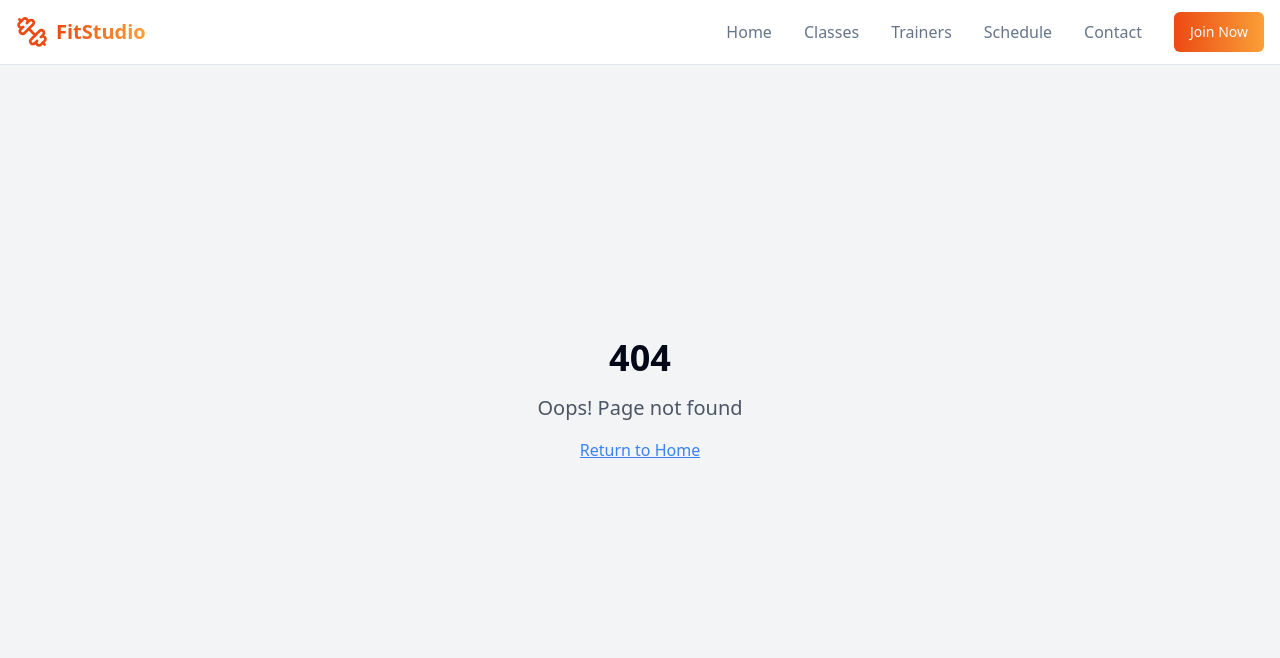
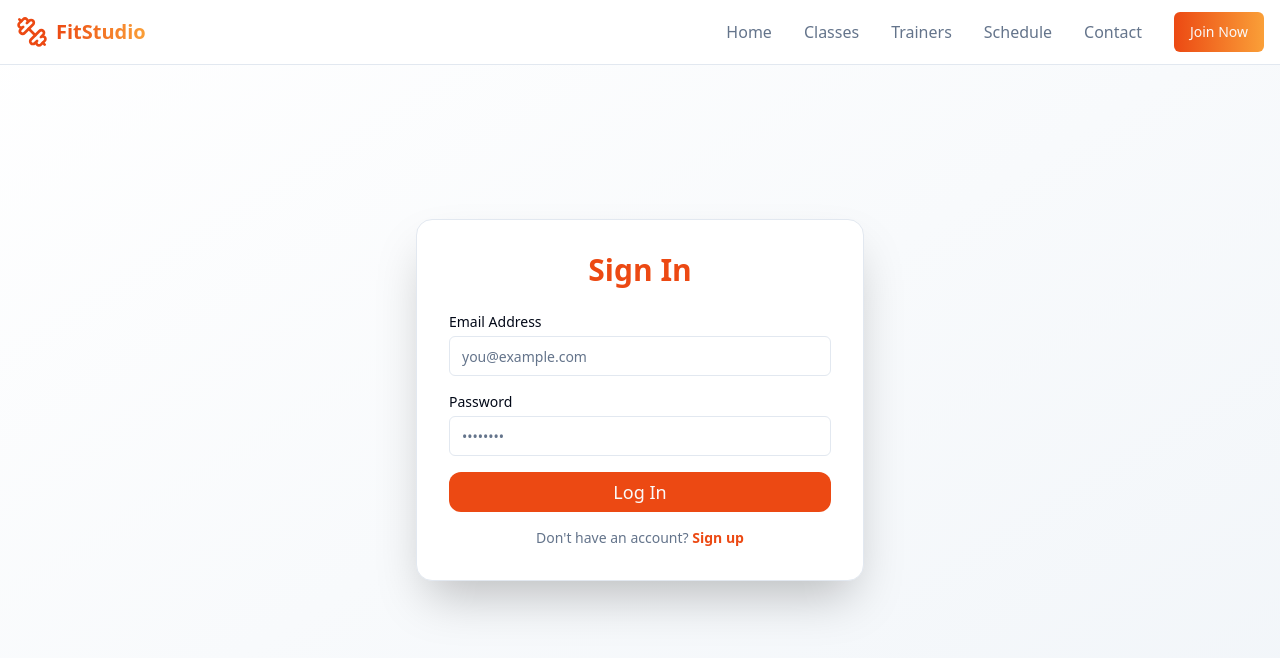
Before and after one commit to jacob-2862006alexander/fit-studio-genesis, a React (Vite) app: page /signin in a window 1280 px wide. Before the commit this address had no page. Shown: the top 658 px of the page. Built offline with nearby package versions, Linux system fonts and the light colour scheme.

Commit message:
Add sign in page
Add a sign in page to the application.

```diff
--- a/src/App.tsx
+++ b/src/App.tsx
@@ -9,6 +9,7 @@ import Classes from "./pages/Classes";
 import Trainers from "./pages/Trainers";
 import Schedule from "./pages/Schedule";
 import Contact from "./pages/Contact";
+import SignIn from "./pages/SignIn";
 import NotFound from "./pages/NotFound";
 
 const queryClient = new QueryClient();
@@ -26,6 +27,7 @@ const App = () => (
           <Route path="/trainers" element={<Trainers />} />
           <Route path="/schedule" element={<Schedule />} />
           <Route path="/contact" element={<Contact />} />
+          <Route path="/signin" element={<SignIn />} />
           {/* ADD ALL CUSTOM ROUTES ABOVE THE CATCH-ALL "*" ROUTE */}
           <Route path="*" element={<NotFound />} />
         </Routes>
--- /dev/null
+++ b/src/pages/SignIn.tsx
@@ -0,0 +1,66 @@
+import React from "react";
+import { Button } from "@/components/ui/button";
+import { Input } from "@/components/ui/input";
+import { Card, CardContent } from "@/components/ui/card";
+import { Label } from "@/components/ui/label";
+import { Link } from "react-router-dom";
+
+export default function SignIn() {
+  const handleSubmit = (e: React.FormEvent) => {
+    e.preventDefault();
+    // TODO: Add authentication logic
+    console.log("Sign in attempted");
+  };
+
+  return (
+    <div className="min-h-screen flex items-center justify-center bg-gradient-to-br from-background to-muted p-4">
+      <Card className="w-full max-w-md shadow-2xl rounded-2xl animate-fade-in">
+        <CardContent className="p-8">
+          <h2 className="text-3xl font-bold text-center text-primary mb-6">Sign In</h2>
+
+          <form onSubmit={handleSubmit} className="space-y-4">
+            <div>
+              <Label htmlFor="email" className="block text-sm font-medium mb-1">
+                Email Address
+              </Label>
+              <Input
+                id="email"
+                type="email"
+                placeholder="you@example.com"
+                required
+                className="animate-scale-in"
+              />
+            </div>
+
+            <div>
+              <Label htmlFor="password" className="block text-sm font-medium mb-1">
+                Password
+              </Label>
+              <Input
+                id="password"
+                type="password"
+                placeholder="••••••••"
+                required
+                className="animate-scale-in"
+              />
+            </div>
+
+            <Button
+              type="submit"
+              className="w-full text-lg rounded-xl hover-scale"
+            >
+              Log In
+            </Button>
+          </form>
+
+          <div className="mt-4 text-center text-sm text-muted-foreground">
+            Don't have an account?{" "}
+            <Link to="/signup" className="text-primary font-semibold hover:underline story-link">
+              Sign up
+            </Link>
+          </div>
+        </CardContent>
+      </Card>
+    </div>
+  );
+}
```
